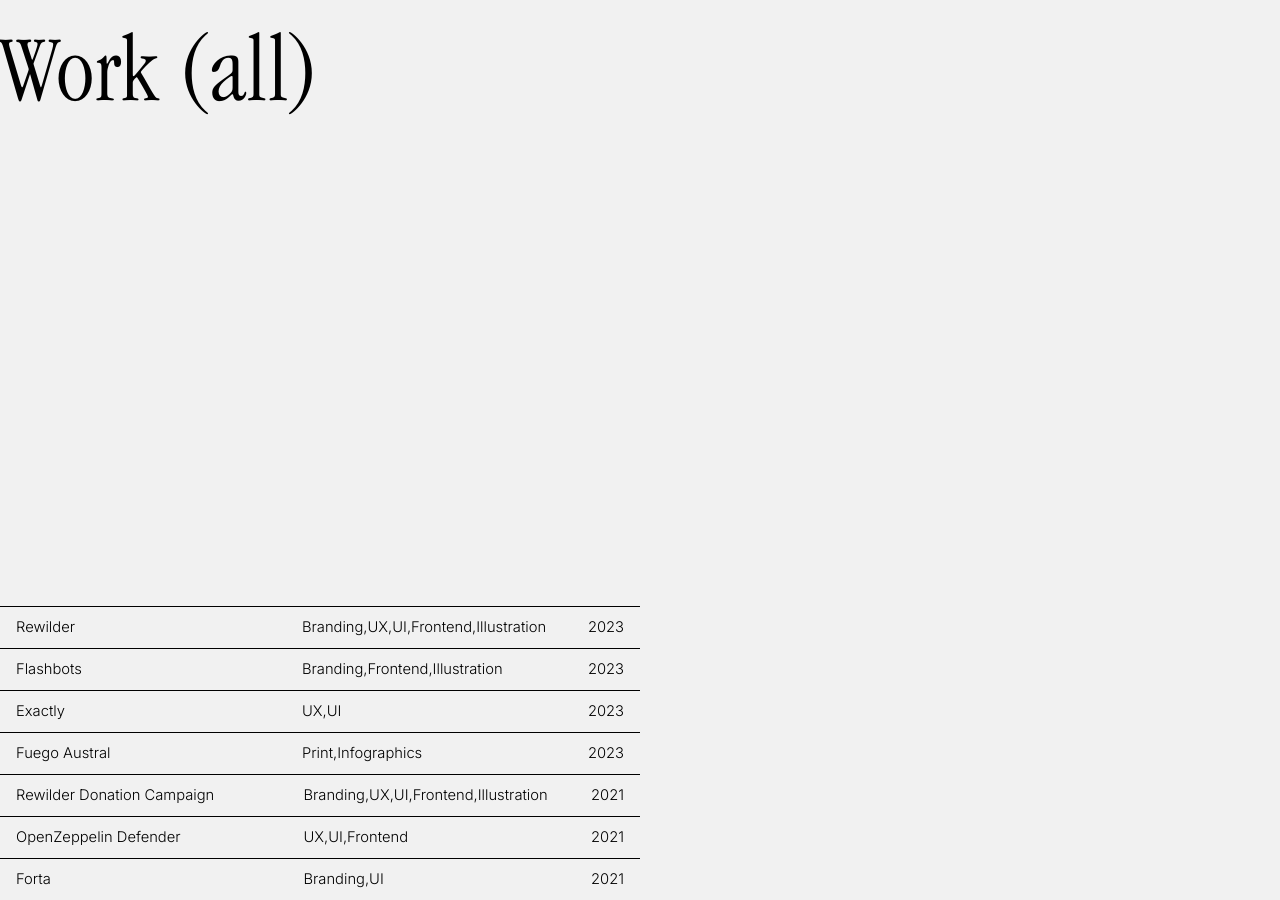
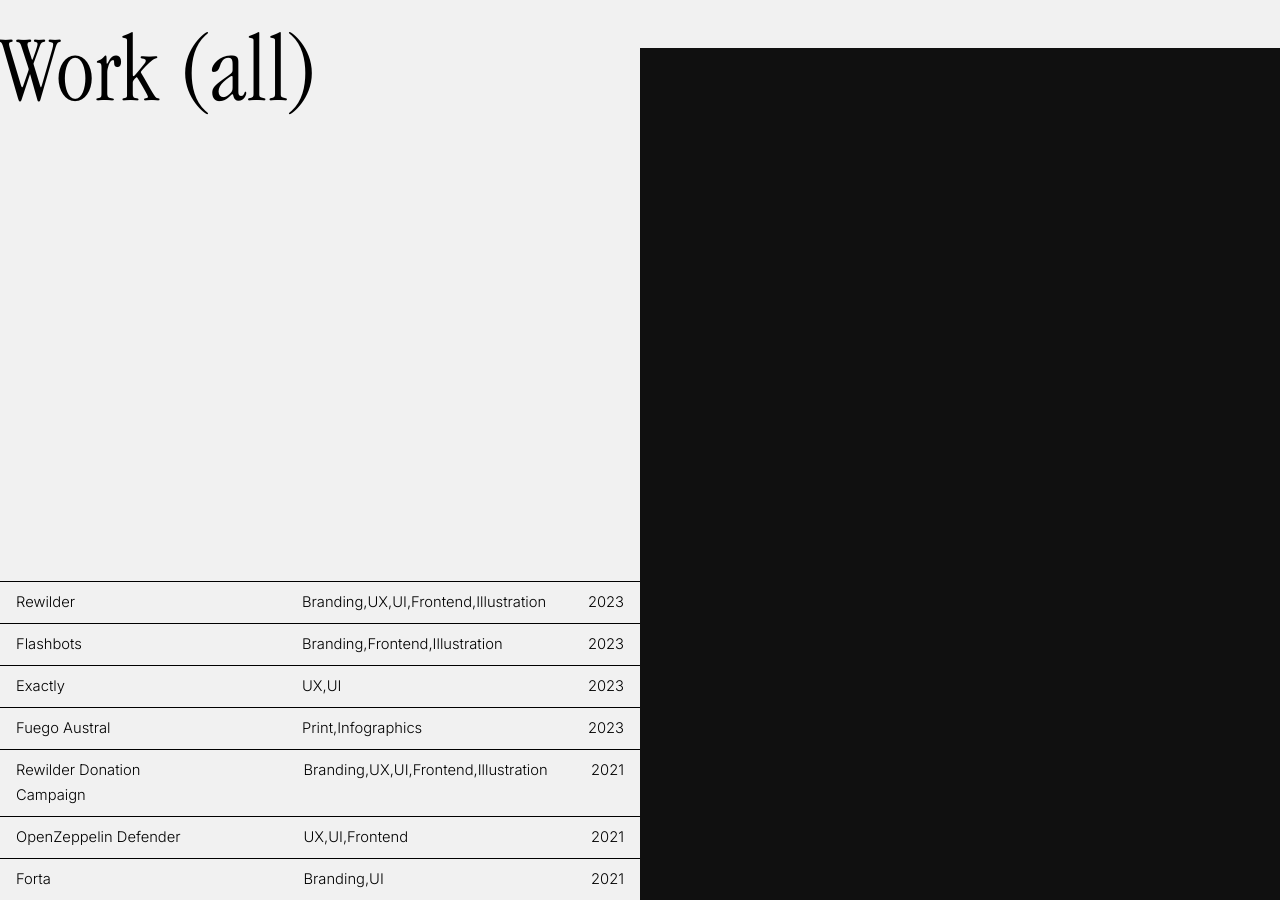
Before and after one commit to deadpine/deadpine.xyz, a Jekyll site: the page built from work.md, in a window 1280 px wide. Built offline with Jekyll 4.4.1, drawn with Linux system fonts in a browser that asks for light colours; some web fonts are replaced.

Commit message:
update styles

```diff
--- a/_layouts/work.html
+++ b/_layouts/work.html
@@ -14,11 +14,12 @@
                 <p>{{ post.categories }}</p>
                 <p class="post-meta">{{ post.date | date: "%Y" }}</p>
             </div>
-            <div>
-                <img class="cover" src="{{ post.image }}" />
+            <div class="cover">
+                <img class="cover-img" src="{{ post.image }}" />
             </div>
         </div>
         {% endfor %}
+        <div class="images-bg"></div>
     </div>
   </body>
 </html>
--- a/css/style.css
+++ b/css/style.css
@@ -104,7 +104,7 @@
 .project .info p:first-child,
 .project .info p:nth-child(2) {
   color: black;
-  width: 40%;
+  width: 30%;
 }
 
 .project .info:hover {
@@ -112,13 +112,33 @@
 }
 
 .project .cover {
+  /* display: flex; */
   display: none;
+  align-items: center;
+  justify-content: center;
+  height: calc(100vh - 3rem);
+  padding: 1rem;
+  z-index: 10;
   position: absolute;
+  width: 50%;
+  top: 0;
+  right: 0;
+}
+.project .cover .cover-img {
+  display: block;
+  max-width: calc(100% - 2rem);
+  max-height: calc(100vh - 5rem);
 }
 .project:hover .cover {
-  display: block;
+  display: flex;
+}
+
+.images-bg {
+  background: #101010;
+  height: calc(100vh - 3rem);
+  position: absolute;
   width: 50%;
-  top: 0;
+  top: 3rem;
   right: 0;
 }
 
```
